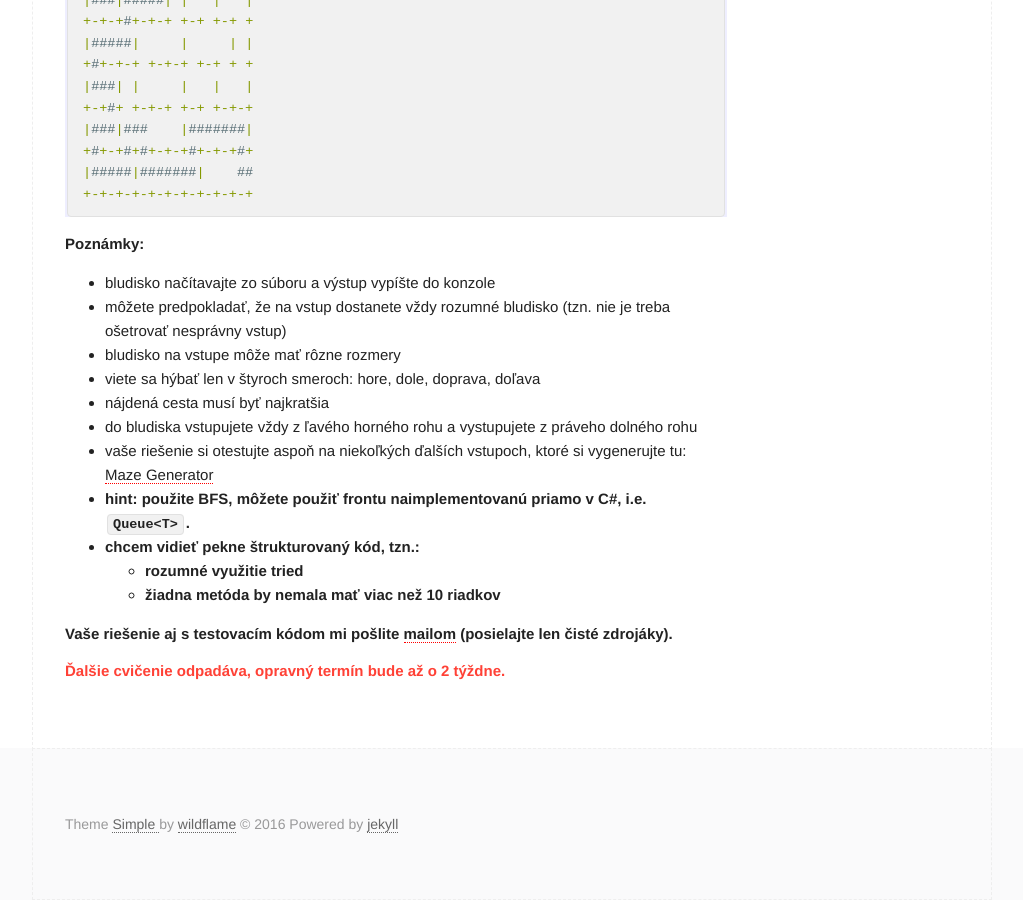
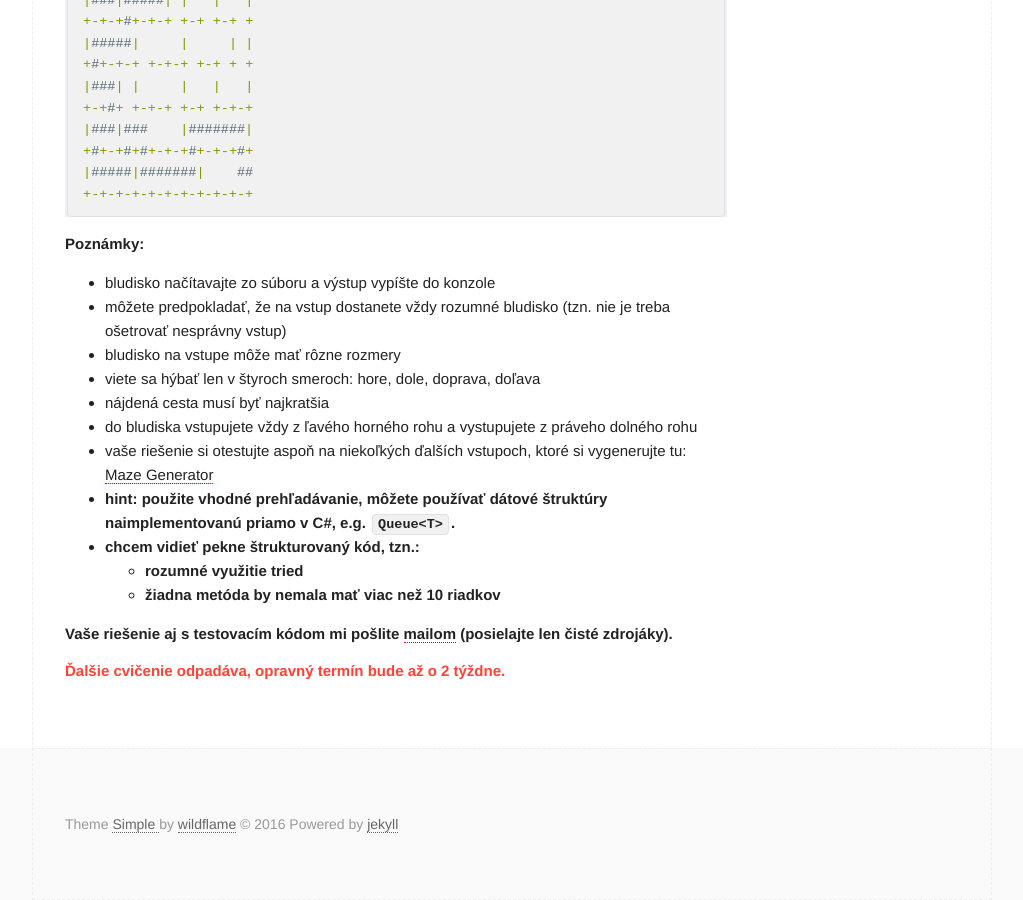
Before and after one commit to zviri/NPRG031, a Jekyll site: the page built from _posts/2017-05-14-class-10.markdown, in a window 1280 px wide and 900 px high, scrolled down 1109 px. Shown: the whole window, without its empty margins (128-1151 px from the left). Built offline with Jekyll 4.4.1, drawn with Linux system fonts in a browser that asks for light colours.

Commit message:
class 10

````diff
--- a/_posts/2017-05-14-class-10.markdown
+++ b/_posts/2017-05-14-class-10.markdown
@@ -71,7 +71,7 @@ Nájdite najkratšiu cestu z bludiska:
 * nájdená cesta musí byť najkratšia
 * do bludiska vstupujete vždy z ľavého horného rohu a vystupujete z práveho dolného rohu
 * vaše riešenie si otestujte aspoň na niekoľkých ďalších vstupoch, ktoré si vygenerujte tu: [Maze Generator](http://www.delorie.com/game-room/mazes/genmaze.cgi)
-* **hint: použite BFS, môžete použiť frontu naimplementovanú priamo v C#, i.e. ```Queue<T>```.**
+* **hint: použite vhodné prehľadávanie, môžete používať dátové štruktúry naimplementovanú priamo v C#, e.g. ```Queue<T>```.**
 * **chcem vidieť pekne štrukturovaný kód, tzn.:**
   * **rozumné využitie tried**
   * **žiadna metóda by nemala mať viac než 10 riadkov**
````
